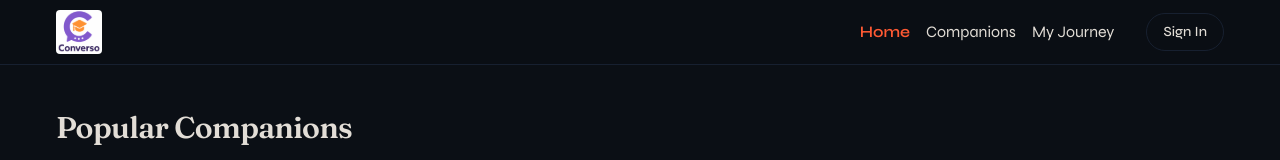
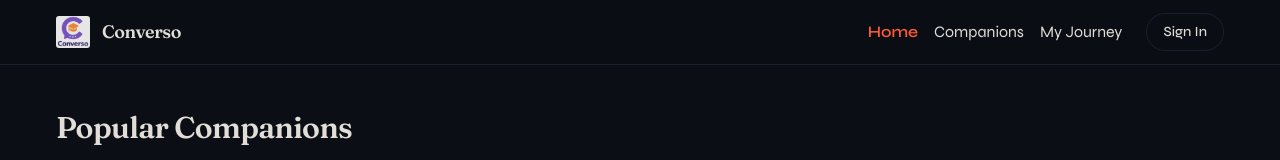
Before and after one commit to pan2gu3/LMS-app-demo-repo, a Next.js app: page / in a window 1280 px wide. Shown: the top 160 px of the page. Built offline with nearby package versions, Linux system fonts and the light colour scheme; no server answers; the database is empty.

Commit message:
handoff: update components/Navbar.tsx

```diff
--- a/components/Navbar.tsx
+++ b/components/Navbar.tsx
@@ -7,16 +7,29 @@ const Navbar = () => {
     return (
         <nav className="navbar">
             <Link href="/">
-                <div className="flex items-center gap-2.5 cursor-pointer">
+                <div className="flex items-center gap-3 cursor-pointer">
                     <Image
                         src="/images/logo.svg"
                         alt="logo"
-                        width={46}
-                        height={44}
+                        width={34}
+                        height={33}
+                        style={{ opacity: 0.9 }}
                     />
+                    <span
+                        style={{
+                            fontFamily: '"Fraunces", serif',
+                            fontWeight: 600,
+                            fontSize: "18px",
+                            lineHeight: "28px",
+                            letterSpacing: "-0.45px",
+                            color: "#e2ddd6",
+                        }}
+                    >
+                        Converso
+                    </span>
                 </div>
             </Link>
-            <div className="flex items-center gap-8">
+            <div className="flex items-center gap-6">
                 <NavItems />
                 <SignedOut>
                     <SignInButton>
@@ -28,7 +41,7 @@ const Navbar = () => {
                 </SignedIn>
             </div>
         </nav>
-    )
-}
+    );
+};
 
-export default Navbar
+export default Navbar;
```
